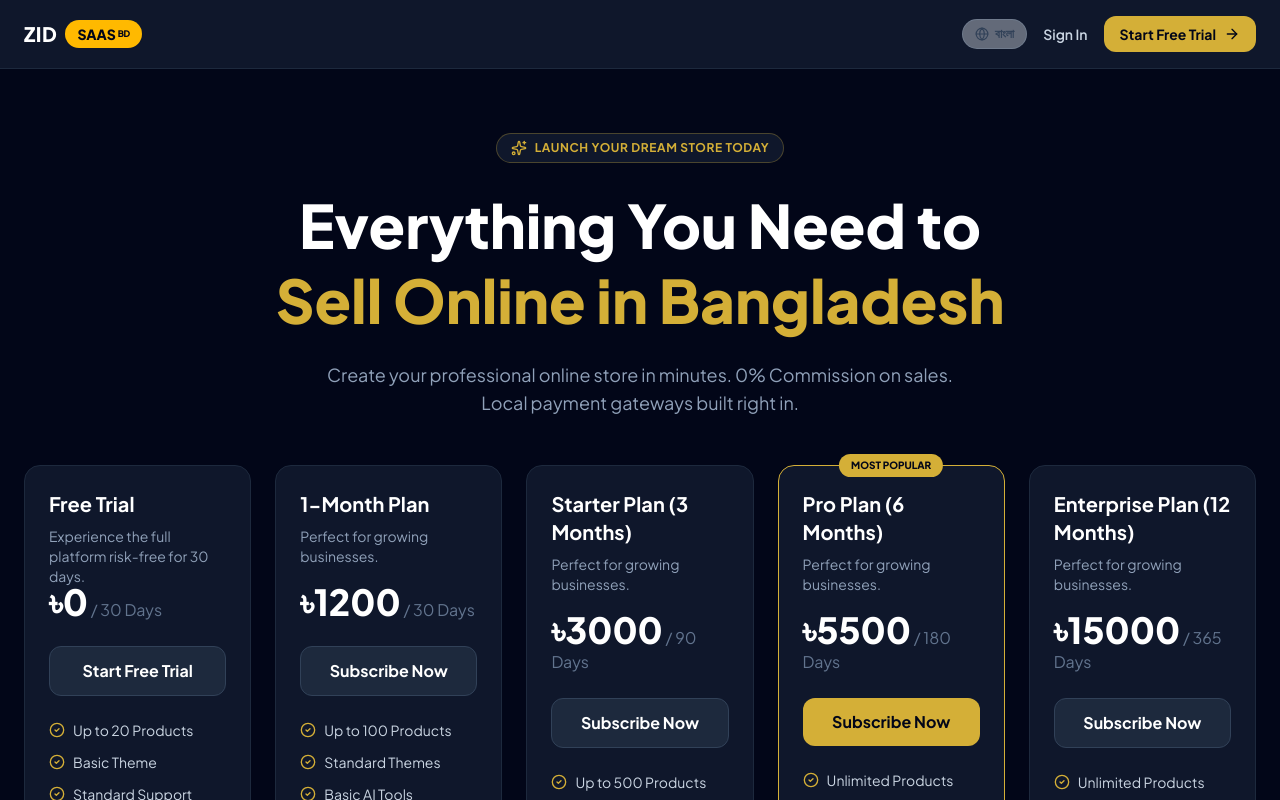
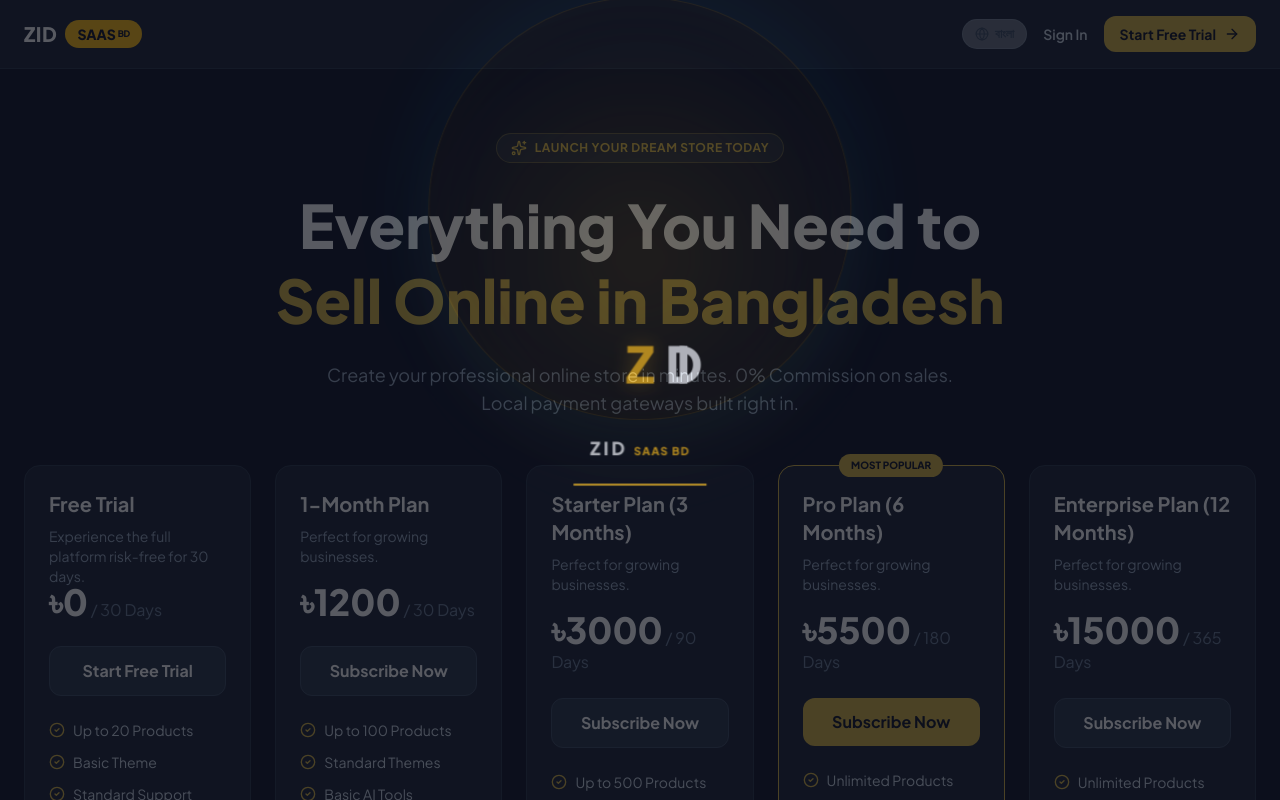
Before and after one commit to mmalamin9912-arch/VerendaBD, a React (Vite) app: page / in a window 1280 px wide. Shown: the top 800 px of the page. Built offline with nearby package versions, Linux system fonts and the light colour scheme; no server answers; the database is empty.

Commit message:
fix: extend splash loader duration to 5.5 seconds

```diff
--- a/src/components/SplashLoader.tsx
+++ b/src/components/SplashLoader.tsx
@@ -4,27 +4,35 @@
   visible?: boolean;
 }
 
-const MINIMUM_DISPLAY_TIME = 1200;
+const MINIMUM_DISPLAY_TIME = 5500;
+const EXIT_DURATION = 500;
 
 export const SplashLoader: React.FC<SplashLoaderProps> = ({ visible = true }) => {
   const [mounted, setMounted] = React.useState(visible);
+  const [ready, setReady] = React.useState(false);
   const [exiting, setExiting] = React.useState(false);
   const startedAt = React.useRef(Date.now());
 
   React.useEffect(() => {
-    const handleAppReady = () => setExiting(true);
+    const handleAppReady = () => setReady(true);
     window.addEventListener('zid-app-ready', handleAppReady);
     return () => window.removeEventListener('zid-app-ready', handleAppReady);
   }, []);
 
   React.useEffect(() => {
-    if (!visible) setExiting(true);
+    if (!visible) setReady(true);
   }, [visible]);
 
   React.useEffect(() => {
+    if (!ready) return;
+    const remaining = Math.max(0, MINIMUM_DISPLAY_TIME - (Date.now() - startedAt.current));
+    const timer = window.setTimeout(() => setExiting(true), remaining);
+    return () => window.clearTimeout(timer);
+  }, [ready]);
+
+  React.useEffect(() => {
     if (!exiting) return;
-    const remaining = Math.max(0, MINIMUM_DISPLAY_TIME - (Date.now() - startedAt.current));
-    const timer = window.setTimeout(() => setMounted(false), remaining + 500);
+    const timer = window.setTimeout(() => setMounted(false), EXIT_DURATION);
     return () => window.clearTimeout(timer);
   }, [exiting]);
 
--- a/src/index.css
+++ b/src/index.css
@@ -57,27 +57,28 @@
 }
 
 @keyframes zid-splash-core {
- 0%, 18% { transform: scale(.72); filter: drop-shadow(0 0 0 rgba(251, 191, 36, 0)); }
- 42% { transform: scale(1.14); filter: drop-shadow(0 0 24px rgba(251, 191, 36, .8)); }
- 70%, 100% { transform: scale(1); filter: drop-shadow(0 0 10px rgba(251, 191, 36, .35)); }
+ 0%, 36% { transform: scale(.72); filter: drop-shadow(0 0 0 rgba(251, 191, 36, 0)); }
+ 50% { transform: scale(1.14); filter: drop-shadow(0 0 24px rgba(251, 191, 36, .8)); }
+ 64%, 100% { transform: scale(1); filter: drop-shadow(0 0 10px rgba(251, 191, 36, .35)); }
 }
 
 @keyframes zid-splash-orbit-i {
  0% { opacity: 0; transform: rotate(-90deg) translateX(0) rotate(90deg) scale(.4); }
- 18% { opacity: 1; }
- 60% { transform: rotate(250deg) translateX(50px) rotate(-250deg) scale(1); }
- 100% { opacity: 1; transform: rotate(360deg) translateX(43px) rotate(-360deg) scale(1); }
+ 8% { opacity: 1; }
+ 36% { transform: rotate(250deg) translateX(50px) rotate(-250deg) scale(1); }
+ 40%, 100% { opacity: 1; transform: rotate(360deg) translateX(43px) rotate(-360deg) scale(1); }
 }
 
 @keyframes zid-splash-orbit-d {
  0% { opacity: 0; transform: rotate(90deg) translateX(0) rotate(-90deg) scale(.4); }
- 18% { opacity: 1; }
- 60% { transform: rotate(-250deg) translateX(50px) rotate(250deg) scale(1); }
- 100% { opacity: 1; transform: rotate(-360deg) translateX(43px) rotate(360deg) scale(1); }
+ 8% { opacity: 1; }
+ 36% { transform: rotate(-250deg) translateX(50px) rotate(250deg) scale(1); }
+ 40%, 100% { opacity: 1; transform: rotate(-360deg) translateX(43px) rotate(360deg) scale(1); }
 }
 
 @keyframes zid-splash-brand {
- 0%, 56% { opacity: 0; transform: translateY(10px); }
+ 0%, 64% { opacity: 0; transform: translateY(10px); }
+ 91% { opacity: 1; transform: translateY(0); }
  100% { opacity: 1; transform: translateY(0); }
 }
 
@@ -129,14 +130,14 @@
 
 .zid-splash__mark { position: relative; width: 118px; height: 96px; display: grid; place-items: center; }
 .zid-splash__core, .zid-splash__orbit { position: absolute; font-size: 50px; font-weight: 900; line-height: 1; letter-spacing: 0; }
-.zid-splash__core { z-index: 2; color: #fbbf24; animation: zid-splash-core 1.65s cubic-bezier(.2,.8,.2,1) both; }
-.zid-splash__orbit { color: #f8fafc; animation-duration: 1.65s; animation-timing-function: cubic-bezier(.2,.8,.2,1); animation-fill-mode: both; }
+.zid-splash__core { z-index: 2; color: #fbbf24; animation: zid-splash-core 5.5s cubic-bezier(.2,.8,.2,1) both; }
+.zid-splash__orbit { color: #f8fafc; animation-duration: 5.5s; animation-timing-function: cubic-bezier(.2,.8,.2,1); animation-fill-mode: both; }
 .zid-splash__orbit--i { animation-name: zid-splash-orbit-i; }
 .zid-splash__orbit--d { animation-name: zid-splash-orbit-d; }
-.zid-splash__brand { position: relative; font-size: 18px; font-weight: 900; letter-spacing: .16em; animation: zid-splash-brand .55s .9s ease-out both; }
+.zid-splash__brand { position: relative; font-size: 18px; font-weight: 900; letter-spacing: .16em; animation: zid-splash-brand 5.5s ease-out both; }
 .zid-splash__brand span { color: #fbbf24; font-size: 11px; letter-spacing: .1em; }
 .zid-splash__bar { position: relative; width: 132px; height: 2px; overflow: hidden; background: rgba(148, 163, 184, .24); }
-.zid-splash__bar span { display: block; width: 100%; height: 100%; background: #fbbf24; animation: zid-splash-progress 1.2s .15s ease-in-out both; }
+.zid-splash__bar span { display: block; width: 100%; height: 100%; background: #fbbf24; animation: zid-splash-progress 5.5s ease-in-out both; }
 
 @media (prefers-reduced-motion: reduce) {
   .zid-splash, .zid-splash__core, .zid-splash__orbit, .zid-splash__brand, .zid-splash__bar span { animation-duration: .01ms; animation-delay: 0ms; }
```
